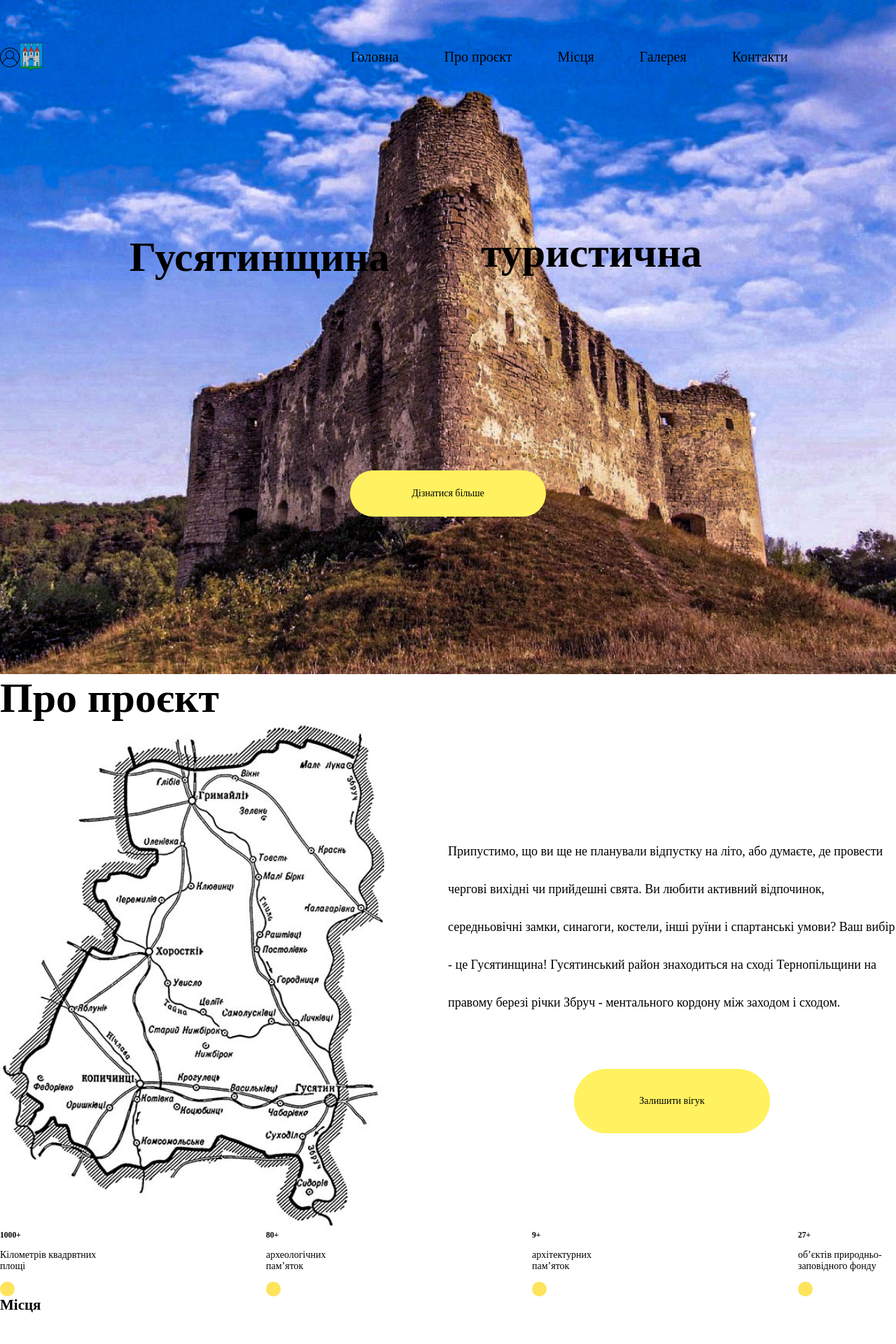
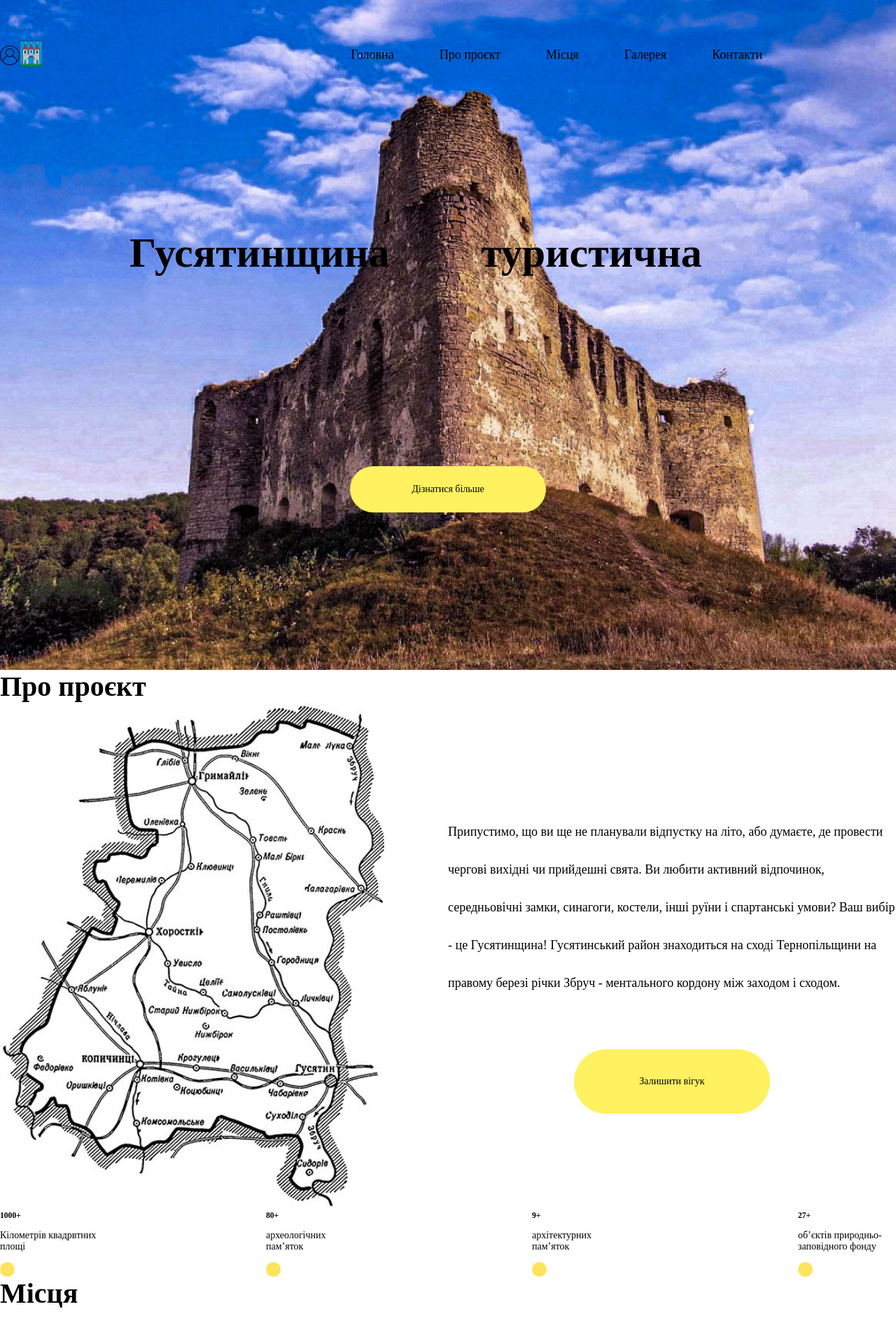
Before and after one commit to Kximikx/ukraineproject, a PHP site: page / in a window 1280 px wide. Shown: the top 1920 px of the page at 70% size. Run offline with PHP 8.4, Linux system fonts and the light colour scheme.

Commit message:
додано та підключено шрифт

```diff
--- a/css/main.css
+++ b/css/main.css
@@ -3,12 +3,14 @@ h1,h2,h3,h4,h5,h6 {
 }
 
 @font-face {
-    font-family: "BudujSansTRIAL";
-    src: local("BudujSansTRIAL"), local("BudujSansTRIAL-Black")
-        url('../font/BudujSansTRIAL-Black.otf') format ("opentype");
+    font-family: "Buduj Sans TRIAL";
+    src: local("BudujSansTRIAL-Black")
+         url('../font/BudujSansTRIAL-Black.otf') format ("opentype");
 }
-h1, h2{
-    font-family: 'BudujSansTRIAL';
+@font-face {
+    font-family: "e-Ukraine";
+    src: local("e-Ukraine-Light")
+         url('../font/e-Ukraine-Light.otf') format(opentype);
 }
 
 ul {
@@ -21,7 +23,7 @@ a {
 body {
     margin: 0;
     padding: 0;
-
+    font-family: "e-Ukraine";
     font-size: 14px;
 }
 .container {
@@ -43,7 +45,7 @@ nav {
 }
 .main_menu {
     display: flex;
-    font-size: 20px;
+    font-size: 18px;
     margin-left: 400px;
 }
 .main_menu li {
@@ -66,7 +68,7 @@ input[type="search"] {
     tab-size: 170px;
     width: 50%;
     padding-bottom: 220px;
-    font-family: Buduj Sans TRIAL;
+    font-family: "Buduj Sans TRIAL";
 }
 .header_desc {
     position: absolute;
@@ -77,7 +79,7 @@ input[type="search"] {
     font-size: 60px;
     tab-size: 170px;
     font-weight: bold;
-    font-family: Buduj Sans TRIAL;
+    font-family: "Buduj Sans TRIAL";
 }
 .header_subtitle {
  text-align: center;
@@ -143,6 +145,10 @@ header,
     display: flex;
     justify-content: space-between;
 }
+.about_title {
+    font-family: "Buduj Sans TRIAL";
+    font-size: 40px;
+}
 .had {
     width: 50%;
     display: flex;
@@ -186,6 +192,11 @@ header,
 * {
     box-sizing:border-box
 }
+.places_header {
+    font-family: "Buduj Sans TRIAL";
+    font-size: 40px;
+}
+
 /*Слайдер*/
 .slider_container {
     max-width: 1120px;
```
Also changed, not shown: font/e-Ukraine-Light.otf (added).
